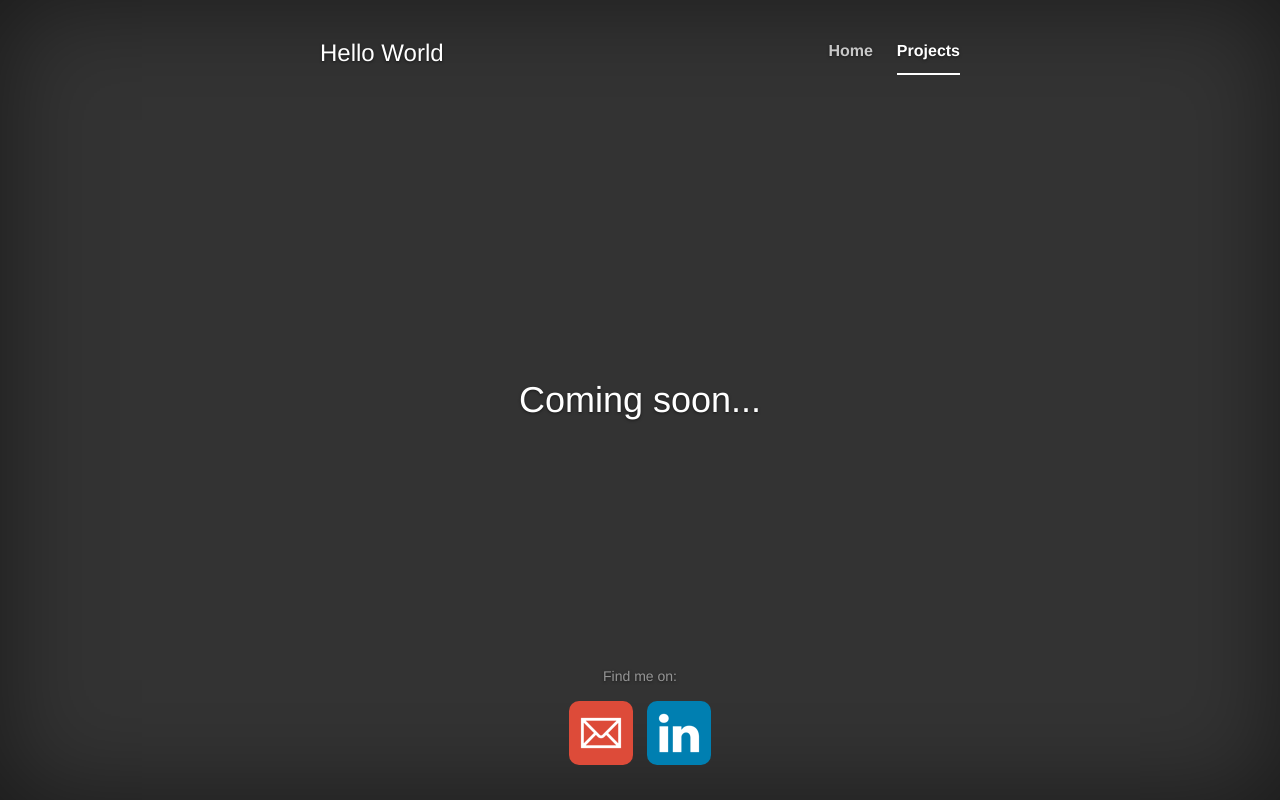
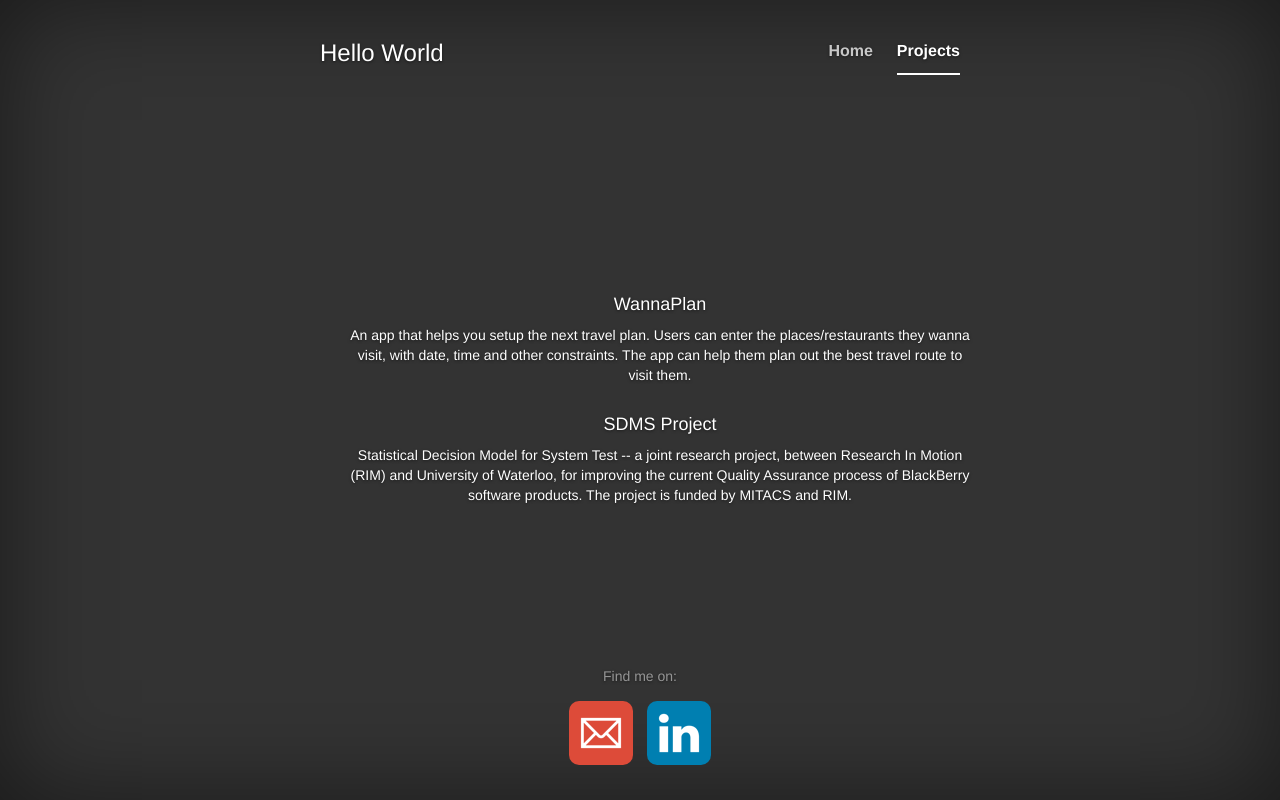
Before and after one commit to iamsen/iamsen.github.io, a plain HTML site: page work.html in a window 1280 px wide. Drawn offline with Linux system fonts and the light colour scheme.

Commit message:
add projects

```diff
--- a/work.html
+++ b/work.html
@@ -37,8 +37,17 @@
             </div>
 
             <div class="inner cover">
-                <h1 class="cover-heading">Coming soon...</h1>
-                <p class="lead"></p>
+                <ul>
+                    <dt><h4>WannaPlan</h4></dt>
+                    <dd>An app that helps you setup the next travel plan. Users can enter the places/restaurants they wanna visit, with date, time
+                        and other constraints. The app can help them plan out the best travel route to visit them.
+                    </dd>
+                    </br>
+                    <dt><h4>SDMS Project</h4></dt>
+                    <dd>Statistical Decision Model for System Test -- a joint research project, between Research In Motion (RIM) and University of Waterloo,
+                        for improving the current Quality Assurance process of BlackBerry software products. The project is funded by MITACS and RIM.
+                    </dd>
+                </ul>
             </div>
 
             <div id="footer" class="mastfoot">
```
